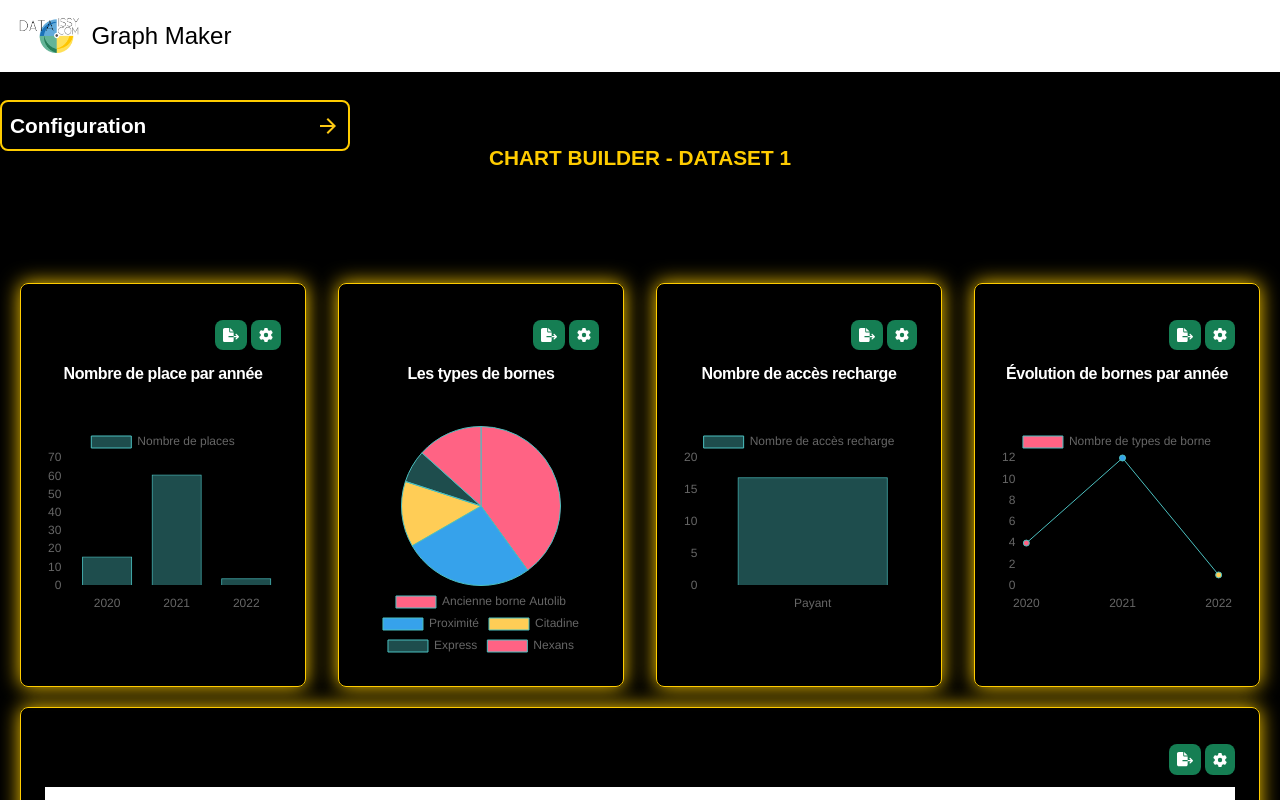
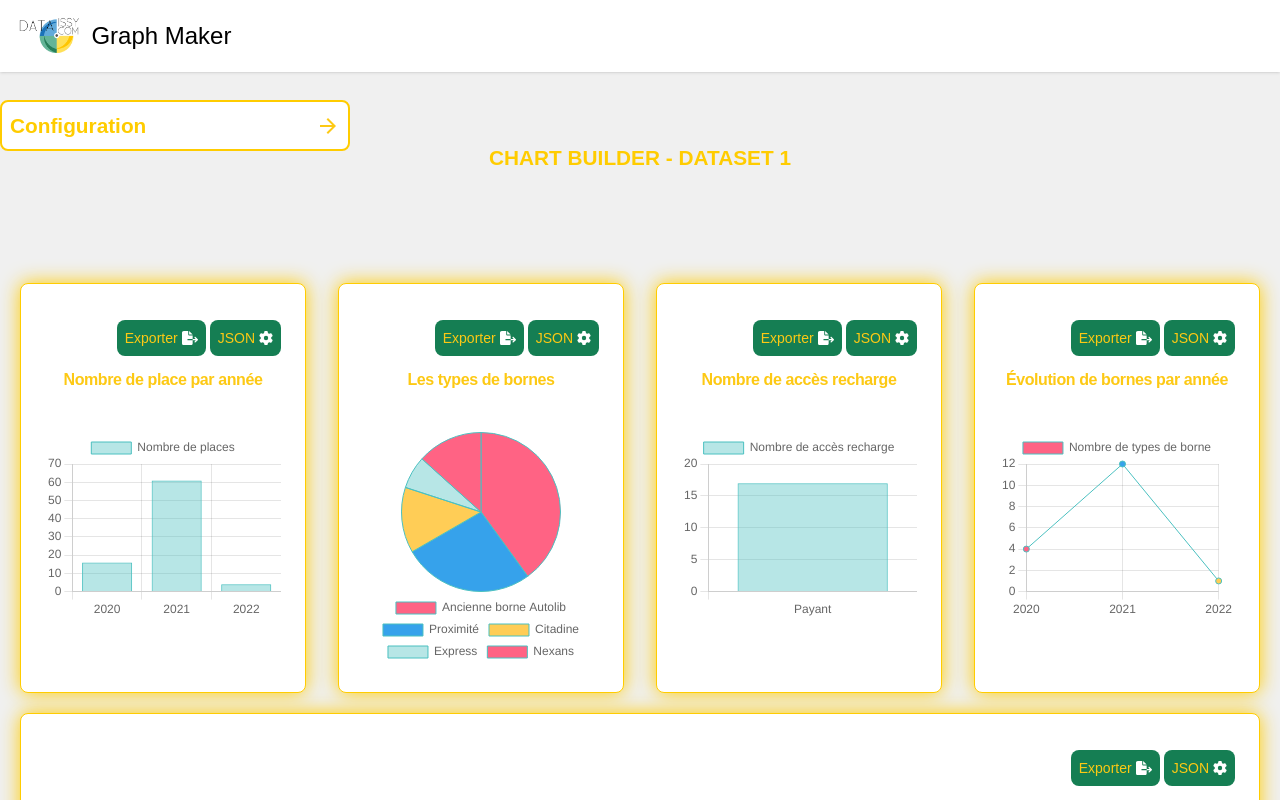
Before and after one commit to Sasorishi/devlab-7-project, a React (Vite) app: page /builder_chart in a window 1280 px wide. Shown: the top 800 px of the page. Built offline with nearby package versions, Linux system fonts and the light colour scheme.

Commit message:
Fix preprod

```diff
--- a/src/App.css
+++ b/src/App.css
@@ -14,10 +14,11 @@
   width: 100%;
   height: 100%;
   transition: all 0.2s ease-out;
+  background-color: white;
 }
 
 .box * {
-  color: white;
+  color: var(--accent-color);
 }
 
 .box:hover {
@@ -41,7 +42,7 @@
   color: #333;
   display: flex;
   flex-direction: column;
-  background-color: black;
+  background-color: white;
   justify-content: space-between;
 }
 
@@ -84,7 +85,7 @@ label {
 .menu-2 h1,
 .menu-2 label {
   margin: 0.5rem 0;
-  color: white;
+  color: var(--accent-color);
 }
 
 /* PATIE 1 Menu */
--- a/src/App.jsx
+++ b/src/App.jsx
@@ -5,7 +5,6 @@ import Navbar from "./components/layout/NavbarLayout";
 import Footer from "./components/layout/FooterLayout";
 import AOS from "aos";
 import "aos/dist/aos.css";
-
 
 import EarthAnimation from "./pages/EarthAnimation";
 import BuilderChart from "./pages/BuilderChart";
@@ -15,12 +14,10 @@ import SelectData from "./pages/SelectData";
 function App() {
   AOS.init();
 
-
   return (
     <>
-
-        <Router>
-          <div className="max-h-screen bg-black">
+      <Router>
+        <div className="max-h-screen">
           <Routes>
             <Route path="/" element={<EarthAnimation />} />
             {/* <Route path="/" element={<HomePage />} /> */}
@@ -33,8 +30,8 @@ function App() {
             <Route path="/load_data" element={<LoadData />} />
             <Route path="/select_data" element={<SelectData />} />
           </Routes>
-          </div>
-        </Router>
+        </div>
+      </Router>
     </>
   );
 }
--- a/src/components/chartComponents/OptionsComponents.jsx
+++ b/src/components/chartComponents/OptionsComponents.jsx
@@ -20,14 +20,16 @@ const OptionsComponent = ({ chartId }) => {
     <div className="flex justify-end mt-3 mb-3 gap-1">
       <button
         type="button"
-        className="text-white bg-secondary hover:bg-accent focus:ring-4 focus:ring-blue-300 font-medium rounded-lg text-sm p-2"
+        className="flex items-center text-white bg-secondary hover:bg-accent focus:ring-4 focus:ring-blue-300 font-medium rounded-lg text-sm p-2"
         onClick={() => exportChart(chartId)}
       >
+        Exporter
         <svg
           xmlns="http://www.w3.org/2000/svg"
           width="16"
           fill="white"
           viewBox="0 0 576 512"
+          className="ml-1"
         >
           <path d="M0 64C0 28.7 28.7 0 64 0H224V128c0 17.7 14.3 32 32 32H384V288H216c-13.3 0-24 10.7-24 24s10.7 24 24 24H384V448c0 35.3-28.7 64-64 64H64c-35.3 0-64-28.7-64-64V64zM384 336V288H494.1l-39-39c-9.4-9.4-9.4-24.6 0-33.9s24.6-9.4 33.9 0l80 80c9.4 9.4 9.4 24.6 0 33.9l-80 80c-9.4 9.4-24.6 9.4-33.9 0s-9.4-24.6 0-33.9l39-39H384zm0-208H256V0L384 128z" />
         </svg>
@@ -35,13 +37,15 @@ const OptionsComponent = ({ chartId }) => {
       <button
         type="button"
         onClick={openModal}
-        className="text-white bg-secondary hover:bg-accent focus:ring-4 focus:ring-blue-300 font-medium rounded-lg text-sm p-2"
+        className="flex items-center text-white bg-secondary hover:bg-accent focus:ring-4 focus:ring-blue-300 font-medium rounded-lg text-sm p-2"
       >
+        JSON
         <svg
           xmlns="http://www.w3.org/2000/svg"
           width="14"
           fill="white"
           viewBox="0 0 512 512"
+          className="ml-1"
         >
           <path d="M495.9 166.6c3.2 8.7 .5 18.4-6.4 24.6l-43.3 39.4c1.1 8.3 1.7 16.8 1.7 25.4s-.6 17.1-1.7 25.4l43.3 39.4c6.9 6.2 9.6 15.9 6.4 24.6c-4.4 11.9-9.7 23.3-15.8 34.3l-4.7 8.1c-6.6 11-14 21.4-22.1 31.2c-5.9 7.2-15.7 9.6-24.5 6.8l-55.7-17.7c-13.4 10.3-28.2 18.9-44 25.4l-12.5 57.1c-2 9.1-9 16.3-18.2 17.8c-13.8 2.3-28 3.5-42.5 3.5s-28.7-1.2-42.5-3.5c-9.2-1.5-16.2-8.7-18.2-17.8l-12.5-57.1c-15.8-6.5-30.6-15.1-44-25.4L83.1 425.9c-8.8 2.8-18.6 .3-24.5-6.8c-8.1-9.8-15.5-20.2-22.1-31.2l-4.7-8.1c-6.1-11-11.4-22.4-15.8-34.3c-3.2-8.7-.5-18.4 6.4-24.6l43.3-39.4C64.6 273.1 64 264.6 64 256s.6-17.1 1.7-25.4L22.4 191.2c-6.9-6.2-9.6-15.9-6.4-24.6c4.4-11.9 9.7-23.3 15.8-34.3l4.7-8.1c6.6-11 14-21.4 22.1-31.2c5.9-7.2 15.7-9.6 24.5-6.8l55.7 17.7c13.4-10.3 28.2-18.9 44-25.4l12.5-57.1c2-9.1 9-16.3 18.2-17.8C227.3 1.2 241.5 0 256 0s28.7 1.2 42.5 3.5c9.2 1.5 16.2 8.7 18.2 17.8l12.5 57.1c15.8 6.5 30.6 15.1 44 25.4l55.7-17.7c8.8-2.8 18.6-.3 24.5 6.8c8.1 9.8 15.5 20.2 22.1 31.2l4.7 8.1c6.1 11 11.4 22.4 15.8 34.3zM256 336a80 80 0 1 0 0-160 80 80 0 1 0 0 160z" />
         </svg>
--- a/src/components/dashmenuComponents/DashmenuComponent.jsx
+++ b/src/components/dashmenuComponents/DashmenuComponent.jsx
@@ -25,10 +25,14 @@ const DashmenuComponent = () => {
 
   return (
     <>
-
-    <div className={cn("menu-container  fixed top-[80px] sm:top-[100px] flex flex-col overflow-scroll", {'h-[60px] overflow-hidden': !isFormVisible})}>
-      <div className="cursor-pointer" onClick={toggleFormVisibility}>
-          <h1 className=" text-white border-2   border-[#ffcc00] bg-black p-2 rounded-lg">
+      <div
+        className={cn(
+          "menu-container  fixed top-[80px] sm:top-[100px] flex flex-col overflow-auto",
+          { "h-[60px] overflow-hidden": !isFormVisible }
+        )}
+      >
+        <div className="cursor-pointer" onClick={toggleFormVisibility}>
+          <h1 className=" text-[#ffcc00] border-2  border-[#ffcc00] bg-white p-2 rounded-lg">
             Configuration
             <div
               className={`ml-5 icon ${
@@ -45,10 +49,19 @@ const DashmenuComponent = () => {
               </svg>
             </div>
           </h1>
-
         </div>
-      <form className={cn(" mt-[10px] menu-1 w-[350px] duration-100 -translate-x-[350px] border-2 border-[#ffcc00]  bg-black p-2", { 'translate-x-0': isFormVisible })} onSubmit={handleSubmit}>
-          <div className={cn('menu-1-containt h-[calc(100vh-250px)] overflow-scroll  ')}>
+        <form
+          className={cn(
+            " mt-[10px] menu-1 w-[350px] duration-100 -translate-x-[350px] border-2 border-[#ffcc00] bg-white p-2",
+            { "translate-x-0": isFormVisible }
+          )}
+          onSubmit={handleSubmit}
+        >
+          <div
+            className={cn(
+              "menu-1-containt h-[calc(100vh-250px)] overflow-scroll  "
+            )}
+          >
             <SelectGraph />
             <SelectAxe />
             <SelectColor />
@@ -64,8 +77,8 @@ const DashmenuComponent = () => {
               </button>
             </div>
           </div>
-      </form>
-    </div>
+        </form>
+      </div>
     </>
   );
 };
--- a/src/pages/BuilderChart.jsx
+++ b/src/pages/BuilderChart.jsx
@@ -36,7 +36,7 @@ function BuilderChart() {
   return (
     <>
       <NavbarLayout />
-      <div className="mx-auto mb-5 h-auto py-[50px] bg-black">
+      <div className="mx-auto mb-5 h-auto py-[50px]">
         <div className="flex flex-col items-center justify-center p-5">
           <h1 className="text-[#ffcc00] uppercase ">
             Chart Builder - Dataset {numberDataset}
```
